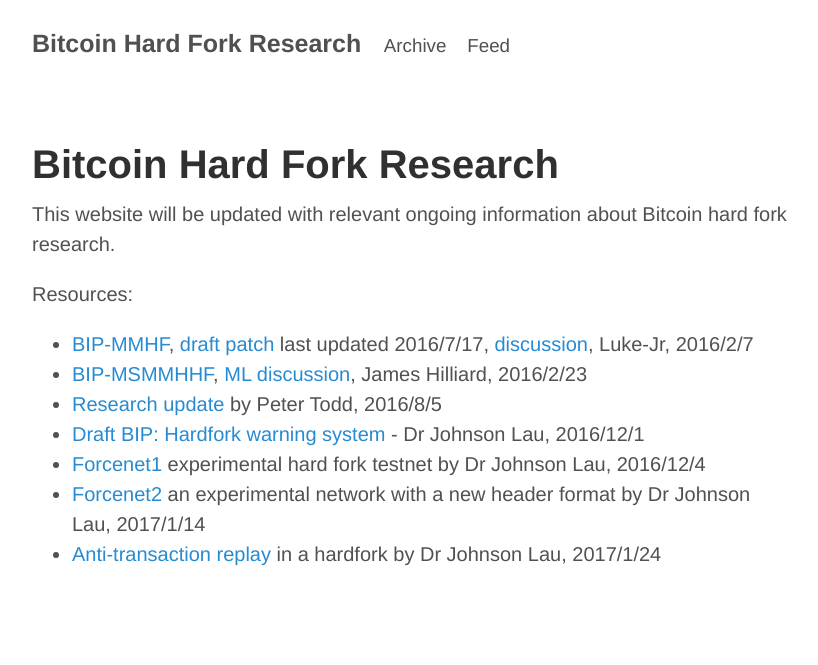
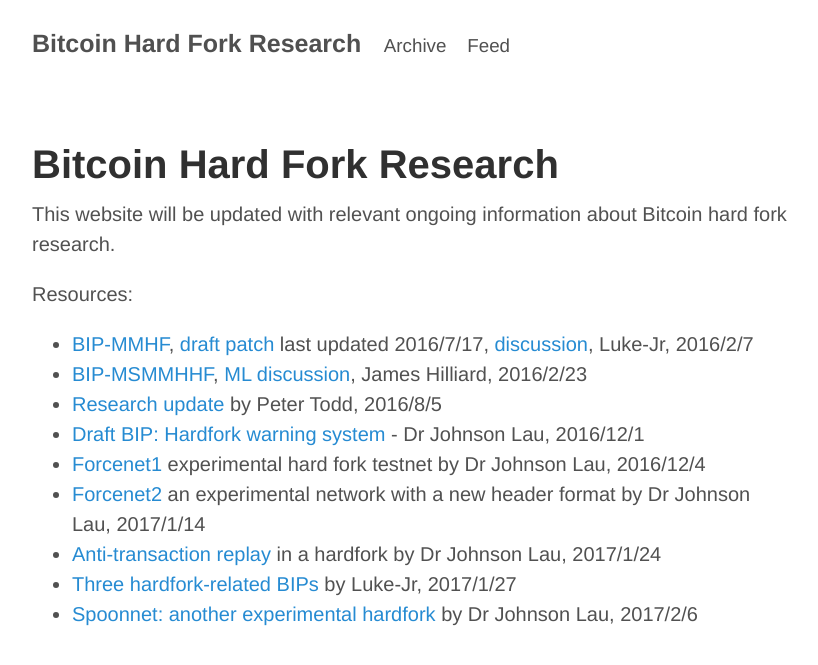
Before and after one commit to bitcoinhardforkresearch/bitcoinhardforkresearch.github.io, a Jekyll site: the page built from _posts/2016-12-05-welcome.md, in a window 1280 px wide. Shown: the top 665 px of the page, without its empty margins (228-1046 px from the left). Built offline with Jekyll 4.4.1, drawn with Linux system fonts in a browser that asks for light colours.

Commit message:
Update 2016-12-05-welcome.md

```diff
--- a/_posts/2016-12-05-welcome.md
+++ b/_posts/2016-12-05-welcome.md
@@ -14,3 +14,5 @@
 - [Forcenet1](https://lists.linuxfoundation.org/pipermail/bitcoin-dev/2016-December/013338.html) experimental hard fork testnet by Dr Johnson Lau, 2016/12/4
 - [Forcenet2](https://lists.linuxfoundation.org/pipermail/bitcoin-dev/2017-January/013472.html) an experimental network with a new header format by Dr Johnson Lau, 2017/1/14
 - [Anti-transaction replay](https://lists.linuxfoundation.org/pipermail/bitcoin-dev/2017-January/013473.html) in a hardfork by Dr Johnson Lau, 2017/1/24
+- [Three hardfork-related BIPs](https://lists.linuxfoundation.org/pipermail/bitcoin-dev/2017-January/013496.html) by Luke-Jr, 2017/1/27
+- [Spoonnet: another experimental hardfork](https://lists.linuxfoundation.org/pipermail/bitcoin-dev/2017-February/013542.html) by Dr Johnson Lau, 2017/2/6
```
